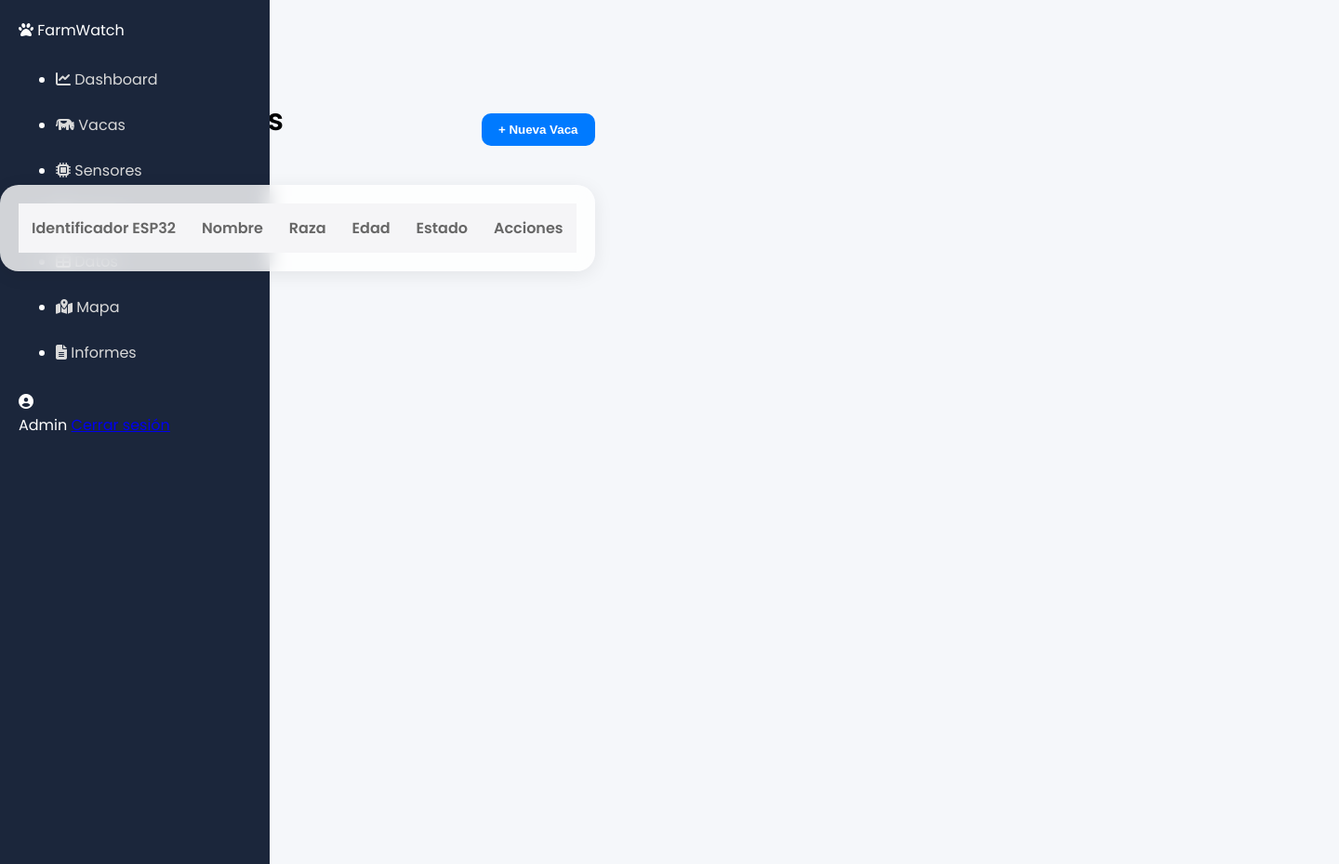
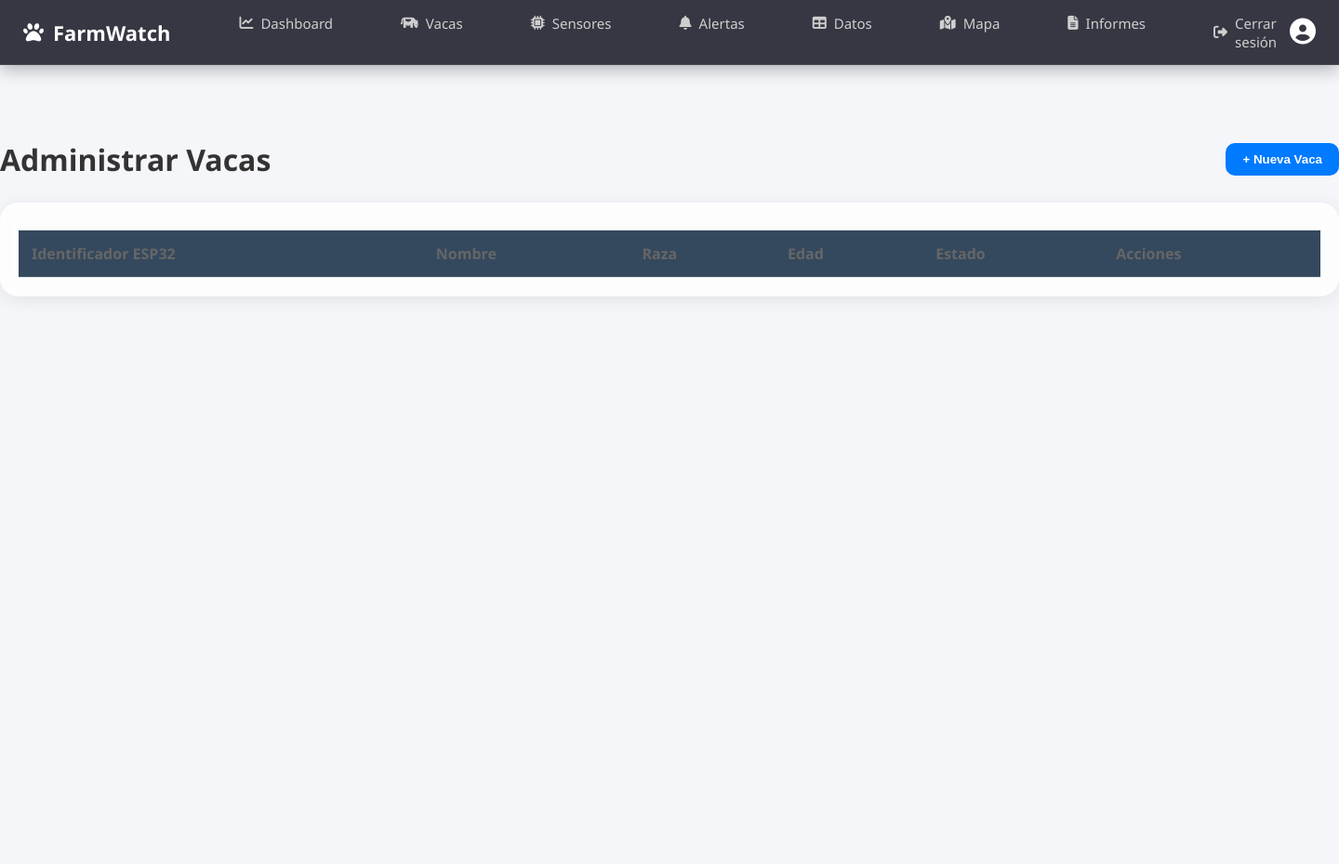
Before and after one commit to isarodri8914/farmwatch2.0, a Flask app: page /cows in a window 1440 px wide. Shown: the whole page at 93% size. Run offline with Flask 3, Linux system fonts and the light colour scheme; the visitor is signed in with stand-in values (Sample User, id 1); data that the repository does not hold is empty.

Commit message:
Descripción de lo que cambiaste

```diff
--- a/templates/base.html
+++ b/templates/base.html
@@ -3,68 +3,79 @@
 <head>
     <meta charset="UTF-8">
     <meta name="viewport" content="width=device-width, initial-scale=1.0">
-    <title>FarmWatch - Dashboard</title>
+    <title>FarmWatch</title>
 
-    <link href="https://fonts.googleapis.com/css2?family=Poppins:wght@300;400;600&display=swap" rel="stylesheet">
-    <link rel="stylesheet" href="https://cdnjs.cloudflare.com/ajax/libs/font-awesome/6.5.0/css/all.min.css">
-    <link rel="stylesheet" href="https://unpkg.com/leaflet@1.9.4/dist/leaflet.css">
+    <!-- CSS global -->
+    <link rel="stylesheet" href="{{ url_for('static', filename='css/styles.css') }}">
+    <link rel="stylesheet" href="{{ url_for('static', filename='css/navbar.css') }}">
+<!-- Leaflet CSS -->
+<link rel="stylesheet" href="https://unpkg.com/leaflet@1.9.4/dist/leaflet.css">
 
-    <link rel="stylesheet" href="{{ url_for('static', filename='css/main.css') }}">
-    <link rel="stylesheet" href="{{ url_for('static', filename='css/navbar.css') }}">
+<!-- Leaflet JS -->
+<script src="https://unpkg.com/leaflet@1.9.4/dist/leaflet.js"></script>
+
+
+    <!-- Icons -->
+<link rel="stylesheet" href="https://cdnjs.cloudflare.com/ajax/libs/font-awesome/6.5.0/css/all.min.css">
+
     {% block extra_css %}{% endblock %}
 </head>
+
 <body>
 
     {% if not login_page %}
-    <aside class="sidebar" id="sidebar">
-        <div class="sidebar-header">
-            <i class="fas fa-paw"></i>
-            <span>FarmWatch</span>
+
+    <!-- NAVBAR PROFESIONAL -->
+    <nav class="navbar">
+        <div class="nav-left">
+            <div class="nav-logo">
+                <i class="fas fa-paw"></i> FarmWatch
+            </div>
+
+            <ul class="nav-links">
+                <li><a href="/dashboard"><i class="fas fa-chart-line"></i> Dashboard</a></li>
+                <li><a href="/cows"><i class="fas fa-cow"></i> Vacas</a></li>
+                <li><a href="/sensors"><i class="fas fa-microchip"></i> Sensores</a></li>
+                <li><a href="/alerts"><i class="fas fa-bell"></i> Alertas</a></li>
+                <li><a href="/data"><i class="fas fa-table"></i> Datos</a></li>
+                <li><a href="/map"><i class="fas fa-map-marked-alt"></i> Mapa</a></li>
+                <li><a href="/reports"><i class="fas fa-file-alt"></i> Informes</a></li>
+                 <li><a href="/"><i class="fas fa-sign-out-alt"></i> Cerrar sesión</a></li>
+            </ul>
         </div>
 
-        <nav class="sidebar-nav">
-            <ul>
-                <li class="{% if request.path == '/dashboard' %}active{% endif %}">
-                    <a href="/dashboard"><i class="fas fa-chart-line"></i> <span>Dashboard</span></a>
-                </li>
-                <li><a href="/cows"><i class="fas fa-cow"></i> <span>Vacas</span></a></li>
-                <li><a href="/sensors"><i class="fas fa-microchip"></i> <span>Sensores</span></a></li>
-                <li><a href="/alerts"><i class="fas fa-bell"></i> <span>Alertas</span></a></li>
-                <li><a href="/data"><i class="fas fa-table"></i> <span>Datos</span></a></li>
-                <li><a href="/map"><i class="fas fa-map-marked-alt"></i> <span>Mapa</span></a></li>
-                <li><a href="/reports"><i class="fas fa-file-alt"></i> <span>Informes</span></a></li>
-            </ul>
-        </nav>
+        <div class="nav-right">
+            <div class="user-menu">
+                <i class="fas fa-user-circle"></i>
+            </div>
 
-        <div class="sidebar-footer">
-            <div class="user-profile">
-                <i class="fas fa-user-circle"></i>
-                <div class="user-info">
-                    <span class="username">Admin</span>
-                    <a href="/" class="logout-btn">Cerrar sesión</a>
-                </div>
+            <div class="hamburger" onclick="toggleMobileMenu()">
+                <i class="fas fa-bars"></i>
             </div>
         </div>
-    </aside>
+    </nav>
+
+    <!-- MENU MOVIL -->
+    <div class="mobile-menu" id="mobileMenu">
+        <a href="/dashboard"><i class="fas fa-chart-line"></i> Dashboard</a>
+        <a href="/cows"><i class="fas fa-cow"></i> Vacas</a>
+        <a href="/sensors"><i class="fas fa-microchip"></i> Sensores</a>
+        <a href="/alerts"><i class="fas fa-bell"></i> Alertas</a>
+        <a href="/data"><i class="fas fa-table"></i> Datos</a>
+        <a href="/map"><i class="fas fa-map-marked-alt"></i> Mapa</a>
+        <a href="/reports"><i class="fas fa-file-alt"></i> Informes</a>
+        <a href="/"><i class="fas fa-sign-out-alt"></i> Cerrar sesión</a>
+    </div>
     {% endif %}
 
-    <div class="main-wrapper {% if login_page %}full-width{% endif %}">
-        <header class="mobile-header">
-            <i class="fas fa-bars" onclick="toggleSidebar()"></i>
-            <span>FarmWatch</span>
-            <i class="fas fa-user-circle"></i>
-        </header>
+    <main class="page-content">
+        {% block content %}{% endblock %}
+    </main>
 
-        <main class="page-content">
-            {% block content %}{% endblock %}
-        </main>
-    </div>
-
-    <script>
-        function toggleSidebar() {
-            document.getElementById('sidebar').classList.toggle('mobile-active');
-        }
-    </script>
+    <!-- JS global -->
+    <script src="{{ url_for('static', filename='js/main.js') }}"></script>
+    <script src="{{ url_for('static', filename='js/navbar.js') }}"></script>
+<script src="{{ url_for('static', filename='js/login.js') }}"></script>
     {% block extra_js %}{% endblock %}
 </body>
 </html>
```
